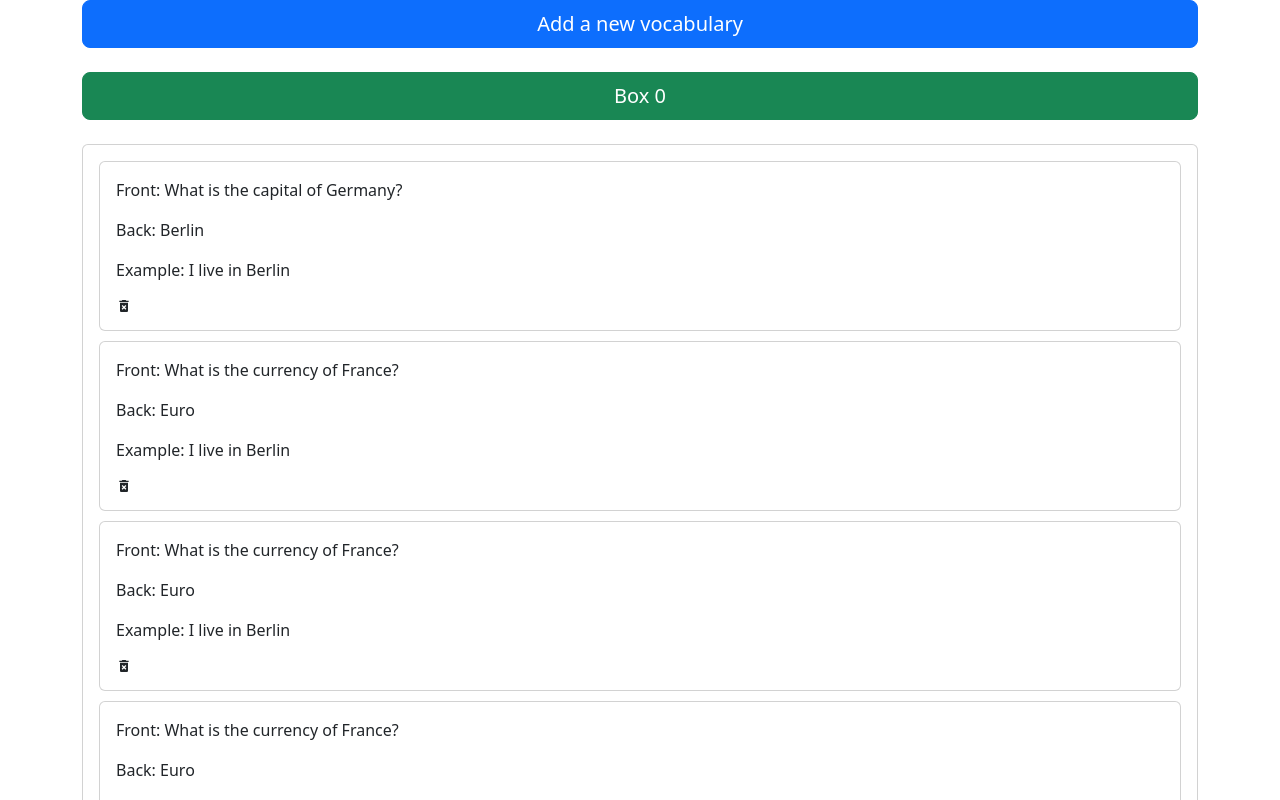
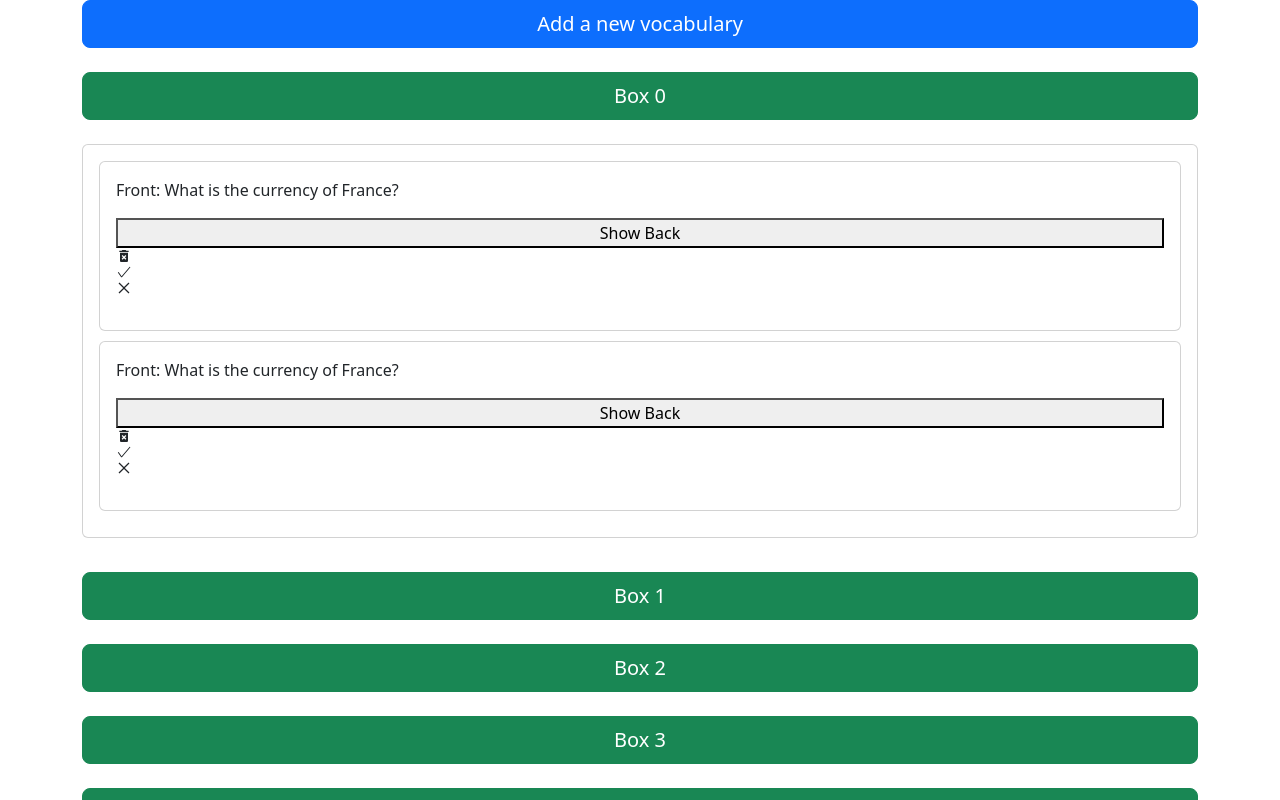
Before and after one commit to m-ghalandari/Leitnerbox, a React (Create React App) app: page / in a window 1280 px wide. Both pictures are taken after a click on the button "Box 0". Shown: the top 800 px of the page. Built offline with nearby package versions, Linux system fonts and the light colour scheme.

Commit message:
added updateFlashcard and deleteFlashcard functions

```diff
--- a/src/App.js
+++ b/src/App.js
@@ -1,16 +1,15 @@
 import VocabularyForm from "./components/VocabularyForm";
 import Box from "./components/Box";
 import Box_0 from "./components/Box_0";
-import {  useState } from "react";
+import { useState } from "react";
 import "bootstrap/dist/css/bootstrap.min.css";
 import Button from "react-bootstrap/Button";
 import { Container } from "react-bootstrap";
 import BoxButton from "./components/BoxButton";
+import { nanoid } from "nanoid";
 // import axios from 'axios';
 
-
 function App() {
-
   const [showBox1, setShowBox1] = useState(false);
   const [showBox2, setShowBox2] = useState(false);
   const [showBox3, setShowBox3] = useState(false);
@@ -18,74 +17,156 @@ function App() {
 
   const [flashcards, setFlashcards] = useState([
     {
-      "id": 1,
-      "box": 1,
-      "level": 1,
-      "front": "What is the capital of Germany?",
-      "back": "Berlin",
-      "example": "I live in Berlin"
+      id: 1,
+      box: 1,
+      level: 1,
+      front: "What is the capital of Germany?",
+      back: "Berlin",
+      example: "I live in Berlin",
     },
     {
-      "id": 2,
-      "box": 2,
-      "level": 2,
-      "front": "What is the currency of France?",
-      "back": "Euro",
-      "example": "I live in Berlin"
+      id: 2,
+      box: 2,
+      level: 2,
+      front: "What is the currency of France?",
+      back: "Euro",
+      example: "I live in Berlin",
     },
     {
-      "id": 3,
-      "box": 2,
-      "level": 2,
-      "front": "What is the currency of France?",
-      "back": "Euro",
-      "example": "I live in Berlin"
+      id: 3,
+      box: 2,
+      level: 2,
+      front: "What is the currency of France?",
+      back: "Euro",
+      example: "I live in Berlin",
     },
     {
-      "id": 4,
-      "box": 2,
-      "level": 2,
-      "front": "What is the currency of France?",
-      "back": "Euro",
-      "example": "I live in Berlin"
-    }
+      id: 4,
+      box: 2,
+      level: 2,
+      front: "What is the currency of France?",
+      back: "Euro",
+      example: "I live in Berlin",
+    },
+    {
+      id: 5,
+      box: 0,
+      level: 0,
+      front: "What is the currency of France?",
+      back: "Euro",
+      example: "I live in Berlin",
+    },
+    {
+      id: 6,
+      box: 0,
+      level: 0,
+      front: "What is the currency of France?",
+      back: "Euro",
+      example: "I live in Berlin",
+    },
   ]);
 
+  const addFlashcard = (newFlashcard) => {
+    setFlashcards([...flashcards, newFlashcard]);
+  };
+
+  const deleteFlashcard = (id) => {
+    const updatedFlashcards = flashcards.filter(
+      (flashcard) => id !== flashcard.id
+    );
+    setFlashcards(updatedFlashcards);
+  };
+
+  const changeFlashcardProperties = (id, box, level) => {
+    const updatedFlashcards = flashcards.map(flashcard => {
+        if (flashcard.id === id) {
+            return {
+                ...flashcard,
+                box,
+                level
+            };
+        }
+        return flashcard;
+    });
+    setFlashcards(updatedFlashcards);
+};
 
 
+  const updataFlashcard = (id, box,level, nextLevel) => {
+    // let card = flashcards.find((flashcard) => flashcard.id === id);
 
+    if(nextLevel){
+    switch (box) {
+      case 0:
+        console.log("Box 0");
+        changeFlashcardProperties(id,1, 1);
+        // card=null;
+        break;
+      case 1:
+        console.log("Box 1");
+        break;
+      case 2:
+        console.log("Box 2");
+        break;
+      case 3:
+        console.log("Box 3");
+        break;
+      case 4:
+        console.log("Box 4");
+        break;
+      default:
+        console.log("error");
+    }
+  }else{
+    changeFlashcardProperties(id,0, 0);
+  }
 
-  const addFlashcard = (newFlashcard) => {
-  setFlashcards([...flashcards, newFlashcard]);
-}
-
-const deleteFlashcard = (id) => {
-  const updatedFlashcards = flashcards.filter((flashcard) => id !== flashcard.id);
-  setFlashcards(updatedFlashcards);
-}
-
-
-
-
-
+  };
 
   return (
-
     <Container>
       <div className="App d-grid gap-4">
+        <VocabularyForm addFlashcard={addFlashcard} />
+        <Box_0 flashcards={flashcards.filter((card)=> card.box===0)} deleteFlashcard={deleteFlashcard} updataFlashcard={updataFlashcard}/>
 
-        <VocabularyForm addFlashcard={addFlashcard}/>
-        <Box_0 flashcards={flashcards} deleteFlashcard={deleteFlashcard}/>
-
-
-        <BoxButton levels={2} flashcards={flashcards.filter(card=> card.box===2)} boxNumber={1} setShowBox={setShowBox1} showBox={showBox1} />
-        <BoxButton levels={4} flashcards={flashcards} boxNumber={2} setShowBox={setShowBox2} showBox={showBox2} />
-        <BoxButton levels={8} flashcards={flashcards} boxNumber={3} setShowBox={setShowBox3} showBox={showBox3} />
-        <BoxButton levels={16} flashcards={flashcards} boxNumber={4} setShowBox={setShowBox4} showBox={showBox4} />
-
+        <BoxButton
+          levels={2}
+          flashcards={flashcards.filter((card) => card.box === 1)}
+          boxNumber={1}
+          deleteFlashcard={deleteFlashcard}
+          updataFlashcard={updataFlashcard}
+          setShowBox={setShowBox1}
+          showBox={showBox1}
+        />
+        <BoxButton
+          levels={4}
+          flashcards={flashcards.filter((card) => card.box === 2)}
+          boxNumber={2}
+          deleteFlashcard={deleteFlashcard}
+          updataFlashcard={updataFlashcard}
+          setShowBox={setShowBox2}
+          showBox={showBox2}
+        />
+        <BoxButton
+          levels={8}
+          flashcards={flashcards.filter((card) => card.box === 3)}
+          boxNumber={3}
+          deleteFlashcard={deleteFlashcard}
+          updataFlashcard={updataFlashcard}
+          setShowBox={setShowBox3}
+          showBox={showBox3}
+        />
+        <BoxButton
+          levels={16}
+          flashcards={flashcards.filter((card) => card.box === 4)}
+          boxNumber={4}
+          deleteFlashcard={deleteFlashcard}
+          updataFlashcard={updataFlashcard}
+          setShowBox={setShowBox4}
+          showBox={showBox4}
+        />
       </div>
     </Container>
-
   );
 }
 
--- a/src/components/Box.js
+++ b/src/components/Box.js
@@ -3,7 +3,7 @@ import { Container } from "react-bootstrap";
 import Button from "react-bootstrap/Button";
 import Level from './Level'
 
-const Box = ({ levels , flashcards, boxNumber}) => {
+const Box = ({ levels , flashcards, boxNumber, deleteFlashcard,updataFlashcard}) => {
   const [showLevels, setShowLevels] = useState(Array(levels).fill(false));
   const boxKarte = flashcards.filter(f=>f.box===boxNumber);
 
@@ -26,7 +26,7 @@ const Box = ({ levels , flashcards, boxNumber}) => {
             {showLevels[i] && (
 
 
-            <Level level={i} flashcards={boxKarte}/>
+            <Level level={i} flashcards={boxKarte} deleteFlashcard={deleteFlashcard} updataFlashcard={updataFlashcard}/>
 
             )}
           </>
--- a/src/components/BoxButton.js
+++ b/src/components/BoxButton.js
@@ -1,7 +1,7 @@
 import React from 'react'
 import Button from "react-bootstrap/Button";
 import Box from "./Box";
-export default function BoxButton({levels, flashcards, boxNumber, setShowBox, showBox }) {
+export default function BoxButton({levels, flashcards, boxNumber,deleteFlashcard, setShowBox, showBox,updataFlashcard }) {
   return (
     <>
         <Button
@@ -13,7 +13,7 @@ export default function BoxButton({levels, flashcards, boxNumber, setShowBox, sh
         </Button>
 
         {showBox && (
-          <Box levels={levels} flashcards={flashcards} boxNumber={boxNumber} />
+          <Box levels={levels} flashcards={flashcards} boxNumber={boxNumber} deleteFlashcard={deleteFlashcard} updataFlashcard={updataFlashcard}/>
         )}
       </>
   )
--- a/src/components/Box_0.js
+++ b/src/components/Box_0.js
@@ -2,7 +2,7 @@ import React, { useState } from "react";
 import Button from "react-bootstrap/Button";
 import CardList from "./CardList";
 
-export default function Box_0({ flashcards, deleteFlashcard }) {
+export default function Box_0({ flashcards, deleteFlashcard , updataFlashcard}) {
   const [showBox0, setShowBox0] = useState(false);
 
   return (
@@ -15,7 +15,7 @@ export default function Box_0({ flashcards, deleteFlashcard }) {
         Box 0
       </Button>
 
-      {showBox0 && <CardList flashcards={flashcards} deleteFlashcard={deleteFlashcard}/>}
+      {showBox0 && <CardList flashcards={flashcards} deleteFlashcard={deleteFlashcard} updataFlashcard={updataFlashcard}/>}
     </div>
   );
 }
--- a/src/components/Card.js
+++ b/src/components/Card.js
@@ -1,13 +1,20 @@
-import React from 'react'
+import React, { useState } from 'react'
 import {MdDeleteForever} from 'react-icons/md'
+import { VscCheck, VscChromeClose } from "react-icons/vsc";
 
-export default function Card({card, deleteFlashcard}) {
+
+export default function Card({card, deleteFlashcard, updataFlashcard}) {
+  const [showBack , setShowBack] = useState(false);
   return (
     <div className='card'>
         <p>Front: {card.front}</p>
+        <button onClick={()=>setShowBack(!showBack)}>Show Back</button>
+        {showBack && <>
         <p>Back: {card.back}</p>
-        <p>Example: {card.example}</p>
+        <p>Example: {card.example}</p></>}
         <MdDeleteForever onClick={()=>deleteFlashcard(card.id)}/>
+        <VscCheck onClick={()=>updataFlashcard(card.id,card.box,card.level, true)}/>
+        <VscChromeClose onClick={()=>updataFlashcard(card.id,card.box,card.level, false)}/>
     </div>
   )
 }
--- a/src/components/CardList.js
+++ b/src/components/CardList.js
@@ -1,11 +1,11 @@
 import React from 'react'
 import Card from './Card.js'
 
-export default function CardList({flashcards, deleteFlashcard}) {
+export default function CardList({flashcards, deleteFlashcard, updataFlashcard}) {
   return (
     <div className='card-list card'>
         {/* <Card /> */}
-        {flashcards.map(card=>(<Card card={card} deleteFlashcard={deleteFlashcard}/>))}
+        {flashcards.map(card=>(<Card card={card} deleteFlashcard={deleteFlashcard} updataFlashcard={updataFlashcard}/>))}
     </div>
   )
 }
--- a/src/components/Level.js
+++ b/src/components/Level.js
@@ -3,11 +3,11 @@ import React, { useContext } from "react";
 import { Container } from "react-bootstrap";
 import CardList from "./CardList";
 
-export default function Level({ level, flashcards }) {
+export default function Level({ level, flashcards , deleteFlashcard,updataFlashcard}) {
   return (
     <>
       {flashcards.length > 0 ? (
-        <CardList flashcards={flashcards} />
+        <CardList flashcards={flashcards} deleteFlashcard={deleteFlashcard} updataFlashcard={updataFlashcard}/>
       ) : (
         <Container>Leer</Container>
       )}
```
